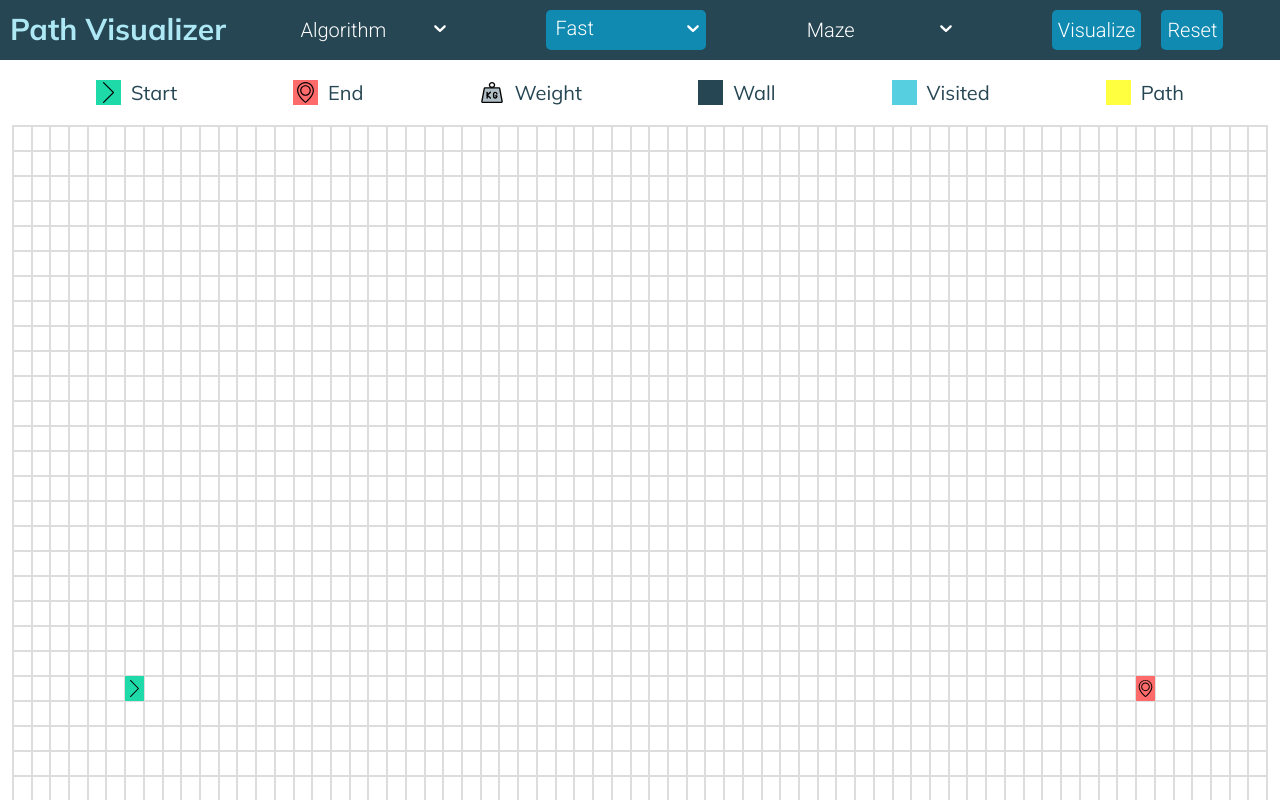
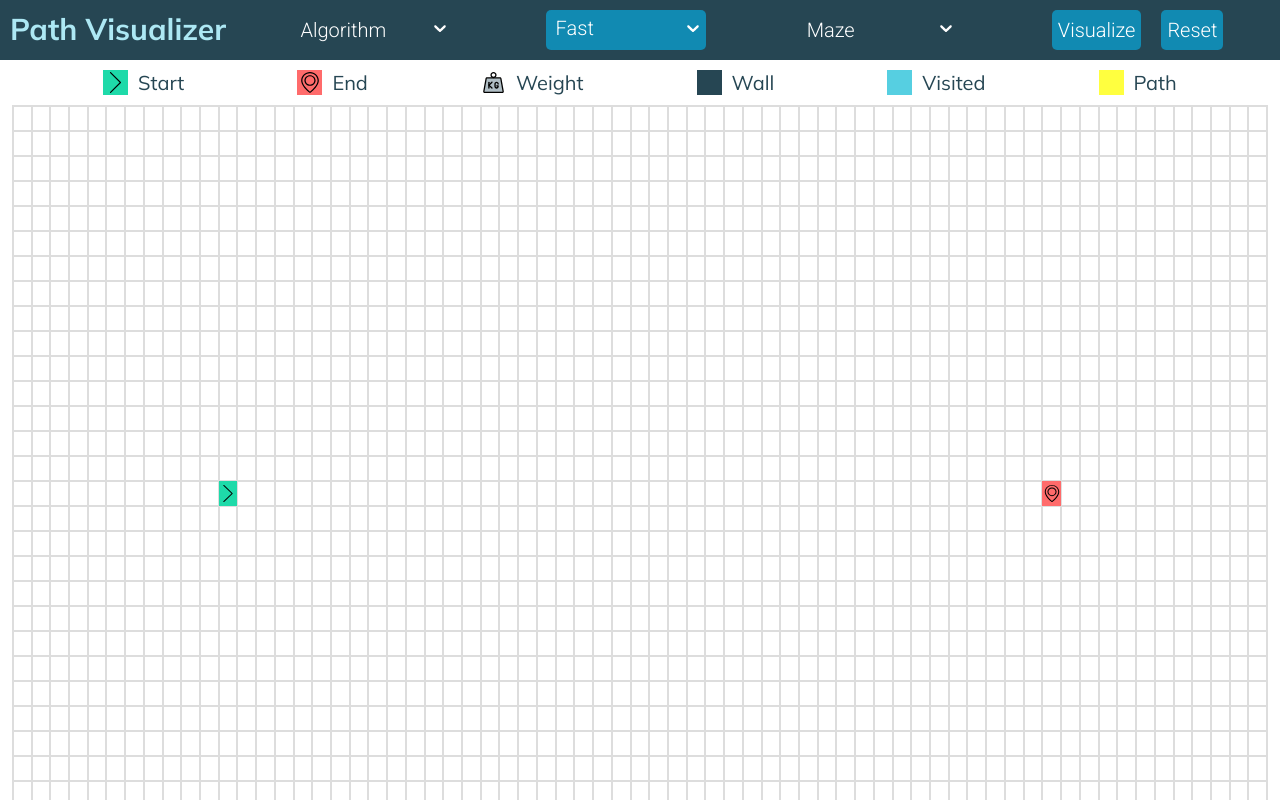
Before and after one commit to yesean/pathmazer, a React (Create React App) app: page / in a window 1280 px wide. Shown: the top 800 px of the page. Built offline with nearby package versions, Linux system fonts and the light colour scheme.

Commit message:
resize grid

```diff
--- a/src/components/App.js
+++ b/src/components/App.js
@@ -20,6 +20,16 @@ function App() {
   const [maze, setMaze] = useState(null);
   const [isAnimating, setIsAnimating] = useState(false);
   const [isAnimatingFinished, setIsAnimatingFinished] = useState(false);
+
+  const resetGrid = () => {
+    setGrid(initialGrid);
+    setIsAnimatingFinished(false);
+    setStartIsCovering(Grid.DEFAULT_SQ);
+    setEndIsCovering(Grid.DEFAULT_SQ);
+    setAlgorithm(null);
+    setMaze(null);
+    setSpeed('fast');
+  };
 
   const legends = [
     {
@@ -44,16 +54,6 @@ function App() {
       name: 'Path',
     },
   ];
-
-  const resetGrid = () => {
-    setGrid(initialGrid);
-    setIsAnimatingFinished(false);
-    setStartIsCovering(Grid.DEFAULT_SQ);
-    setEndIsCovering(Grid.DEFAULT_SQ);
-    setAlgorithm(null);
-    setMaze(null);
-    setSpeed('fast');
-  };
 
   return (
     <div className='page'>
--- a/src/components/Grid.js
+++ b/src/components/Grid.js
@@ -4,10 +4,12 @@ import Square from './Square.js';
 import Animations from './../services/Animations.js';
 
 const WIDTH = 67;
-const HEIGHT = 45;
+const HEIGHT = 33;
 const SIZE = WIDTH * HEIGHT;
-const INITIAL_START = 22 * WIDTH + 6;
-const INITIAL_END = 22 * WIDTH + 60;
+const INITIAL_START =
+  Math.floor(HEIGHT / 2 - 1) * WIDTH + Math.floor(WIDTH / 6);
+const INITIAL_END =
+  Math.floor(HEIGHT / 2 - 1) * WIDTH + Math.floor((WIDTH / 6) * 5);
 const DEFAULT_SQ = 'square';
 const START_SQ = 'startSquare';
 const END_SQ = 'endSquare';
--- a/src/components/TopBar.js
+++ b/src/components/TopBar.js
@@ -140,4 +140,5 @@ const TopBar = ({
   );
 };
 
+
 export default TopBar;
--- a/src/styles/Grid.css
+++ b/src/styles/Grid.css
@@ -3,8 +3,8 @@
   padding: 0px;
   display: grid;
   max-width: 98vw;
-  grid-template-rows: repeat(45, 25px);
   grid-template-columns: repeat(67, minmax(0, 25px));
+  grid-template-rows: repeat(33, 25px);
   border: 1px solid #ddd;
 }
 
--- a/src/styles/Legend.css
+++ b/src/styles/Legend.css
@@ -1,5 +1,5 @@
 .legendContainer {
-  margin: 15px;
+  margin: 5px;
   display: flex;
   justify-content: space-evenly;
   align-items: center;
```
